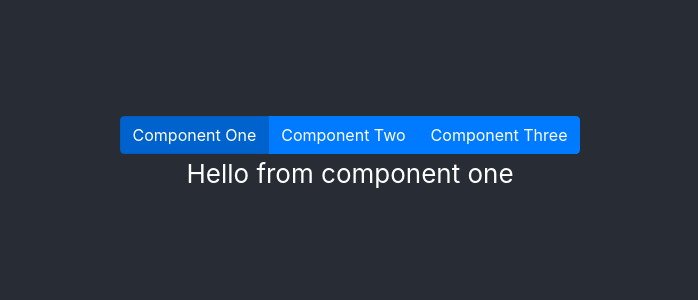
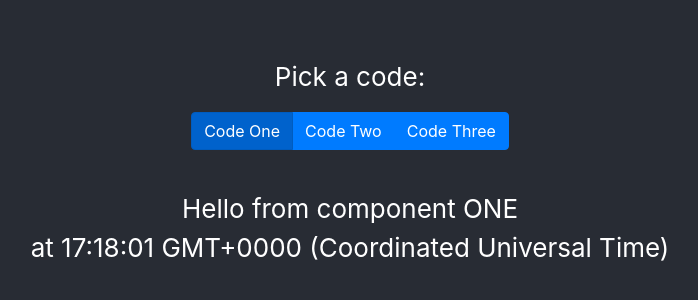
Before and after one commit to mauget/function-factory, a React (Create React App) app: page / in a window 1280 px wide. Shown: the part 238-538 px from the top of the page, without its empty margins (290-988 px from the left). Built offline with nearby package versions, Linux system fonts and the light colour scheme.

Commit message:
Refactored to use a component parameter

```diff
--- a/src/App.js
+++ b/src/App.js
@@ -1,28 +1,28 @@
 import React, {useState} from 'react';
 import './App.css';
 import {ToggleButton, ToggleButtonGroup} from "react-bootstrap";
-import {renderFactory} from "./renderFactory/renderFactory";
+import {RenderFactory} from "./renderFactory/RenderFactory";
 
 function App() {
 
-    const [componentName, setComponentName] = useState('One');
+    const [code, setCode] = useState('One');
 
-    const handleChange = (value) => {
-        setComponentName(value);
+    const onChange = (value) => {
+        setCode(value);
     };
 
     return <div className="App">
         <header className="App-header">
-
-            <ToggleButtonGroup type="radio" name="group-options" defaultValue={componentName} onChange={handleChange}>
-                <ToggleButton value={'One'}>Component One</ToggleButton>
-                <ToggleButton value={'Two'}>Component Two</ToggleButton>
-                <ToggleButton value={'Three'}>Component Three</ToggleButton>
+            <p>Pick a code: </p>
+            <ToggleButtonGroup type="radio" name="group-options" defaultValue={code} onChange={onChange}>
+                <ToggleButton value={'One'}>Code One</ToggleButton>
+                <ToggleButton value={'Two'}>Code Two</ToggleButton>
+                <ToggleButton value={'Three'}>Code Three</ToggleButton>
             </ToggleButtonGroup>
-
-            <p>
-                {renderFactory(`Render${componentName}`)()}
-            </p>
+            <br />
+            <div>
+                <RenderFactory code={code} param={`at ${new Date().toTimeString()}`}/>
+            </div>
         </header>
     </div>;
 }
--- /dev/null
+++ b/src/components/RenderOne.jsx
@@ -0,0 +1,6 @@
+import React from 'react';
+
+export default function RenderOne(props) {
+    const {param} = { ...props };
+    return <div>Hello from component ONE<br/>{param}</div>;
+}
--- /dev/null
+++ b/src/components/RenderThree.jsx
@@ -0,0 +1,6 @@
+import React from "react";
+
+export default function RenderThree(props) {
+    const { param } = { ...props };
+    return <div>Hello from component THREE<br/>{param}</div>;
+}
--- /dev/null
+++ b/src/components/RenderTwo.jsx
@@ -0,0 +1,6 @@
+import React from 'react';
+
+export default function RenderTwo(props) {
+    const { param } = { ...props };
+    return <div>Hello from component TWO<br/>{param}</div>;
+}
--- /dev/null
+++ b/src/renderFactory/RenderFactory.jsx
@@ -0,0 +1,23 @@
+// eslint-disable-next-line no-unused-vars
+import React from 'react';
+import RenderOne from '../components/RenderOne';
+import RenderTwo from '../components/RenderTwo';
+import RenderThree from '../components/RenderThree';
+
+const dispatchCode = (renderer, param) => {
+    // To a component: add its import above; then add a line for its name here:
+    const code2Renderer = {
+        RenderOne: <><RenderOne param={param}/></>,
+        RenderTwo: <><RenderTwo param={param}/></>,
+        RenderThree: <><RenderThree param={param}/></>,
+    };
+
+    return code2Renderer[renderer] || <>Rats! Code not found</>;
+};
+
+export function RenderFactory(props) {
+    const { code, param } = { ...props };
+    const component = `Render${code}`;
+
+    return dispatchCode(component, param);
+}
--- a/src/renderFactory/RenderOne.jsx
+++ /dev/null
@@ -1,9 +0,0 @@
-import React from 'react';
-
-/**
- * @return {string}
- */
-
-export default function RenderOne() {
-    return 'Hello from component one';
-}
--- a/src/renderFactory/RenderThree.jsx
+++ /dev/null
@@ -1,9 +0,0 @@
-// import React from 'react';
-
-/**
- * @return {string}
- */
-
-export default function RenderThree() {
-    return 'Hello from component three';
-}
--- a/src/renderFactory/RenderTwo.jsx
+++ /dev/null
@@ -1,9 +0,0 @@
-import React from 'react';
-
-/**
- * @return {string}
- */
-
-export default function RenderTwo() {
-    return 'Hello from component two';
-}
--- a/src/renderFactory/renderFactory.js
+++ /dev/null
@@ -1,15 +0,0 @@
-import React from "react";
-
-import RenderOne from './RenderOne';
-import RenderTwo from './RenderTwo';
-import RenderThree from './RenderThree';
-
-const factoryMap = {
-    RenderOne,
-    RenderTwo,
-    RenderThree,
-};
-
-export const renderFactory = function(componentName){
-    return (componentName && factoryMap[componentName]) ? factoryMap[componentName] : '';
-};
```
Also changed, not shown: pix/code-factory-ui.png (added).
